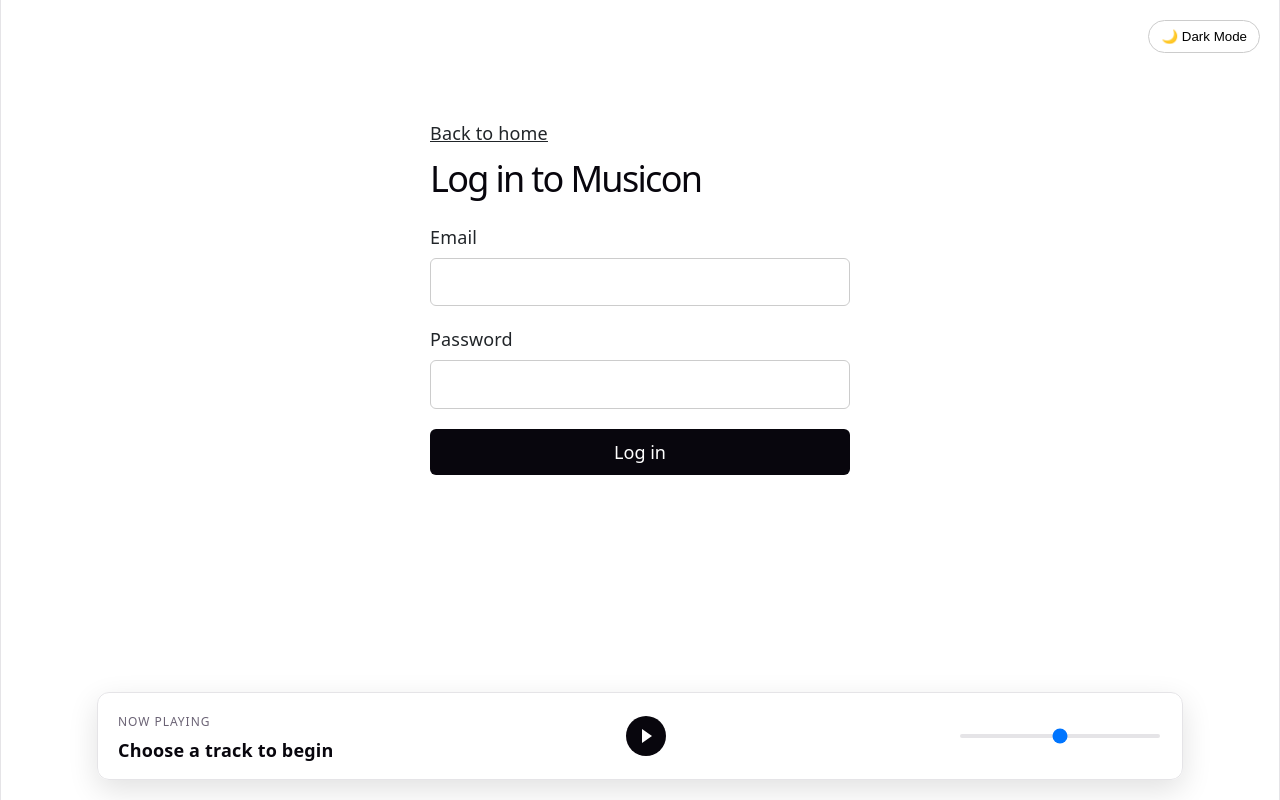
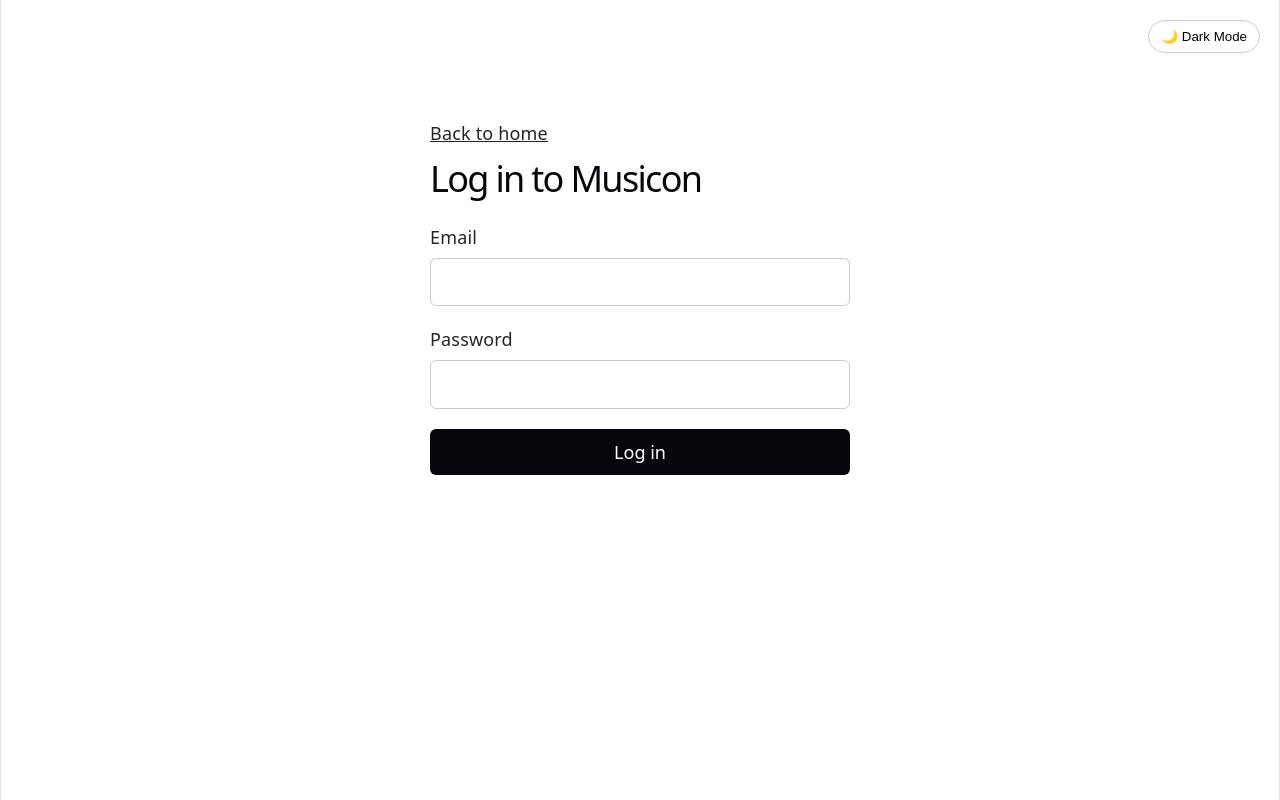
Before and after one commit to andreikeanandavid828-star/musicon, a React (Vite) app: page /login in a window 1280 px wide. Built offline with nearby package versions, Linux system fonts and the light colour scheme.

Commit message:
removed music player from login page

```diff
--- a/src/App.css
+++ b/src/App.css
@@ -66,6 +66,8 @@
 .login-form input {
   margin-bottom: 12px;
   padding: 10px;
+  background: #fff;
+  color:#08060d;
   border: 1px solid #ccc;
   border-radius: 6px;
   font: inherit;
@@ -229,7 +231,7 @@ body {
 }
 
 .app-container.dark-mode h1,
-.app-container.dark-mode p {
+.app-container.dark-mode p, .login-page p {
   color: #f8f9fa !important;
 }
 
--- a/src/App.jsx
+++ b/src/App.jsx
@@ -1,5 +1,5 @@
 import { useState } from 'react';
-import { BrowserRouter, Route, Routes } from 'react-router-dom';
+import { BrowserRouter, Route, Routes, useLocation } from 'react-router-dom';
 import './App.css';
 import LightSwitch from './LightSwitch.jsx';
 import FooterMusicPlayer from './Footer.jsx';
@@ -16,6 +16,7 @@ function App() {
 
 function AppShell() {
   const [isDarkMode, setIsDarkMode] = useState(false);
+  const location = useLocation();
 
   const toggleTheme = () => {
     setIsDarkMode(!isDarkMode);
@@ -32,7 +33,7 @@ function AppShell() {
         <Route path="/login" element={<Login />} />
       </Routes>
 
-      <FooterMusicPlayer />
+      {location.pathname !== '/login' && <FooterMusicPlayer />}
     </div>
   );
 }
```
